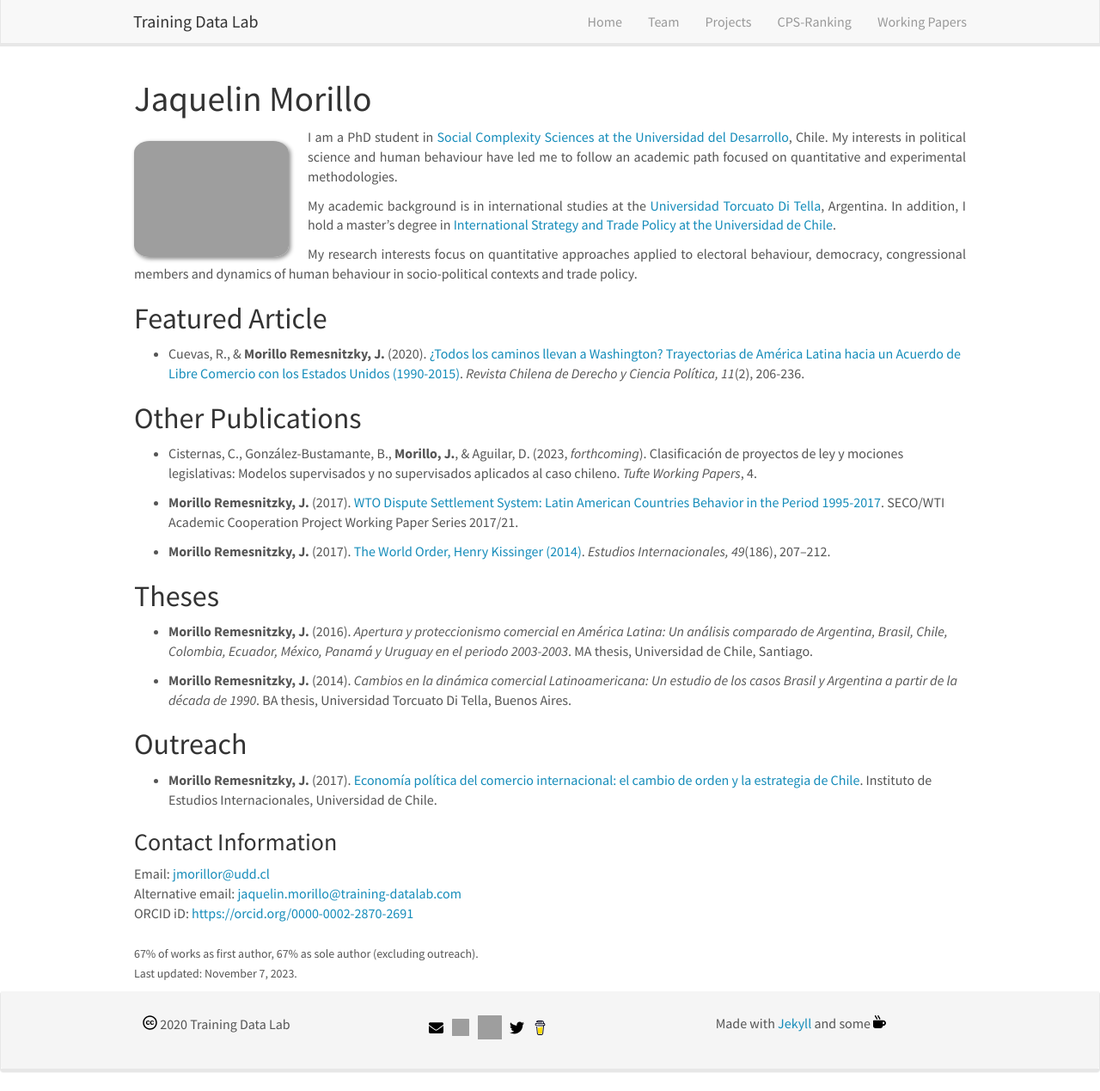
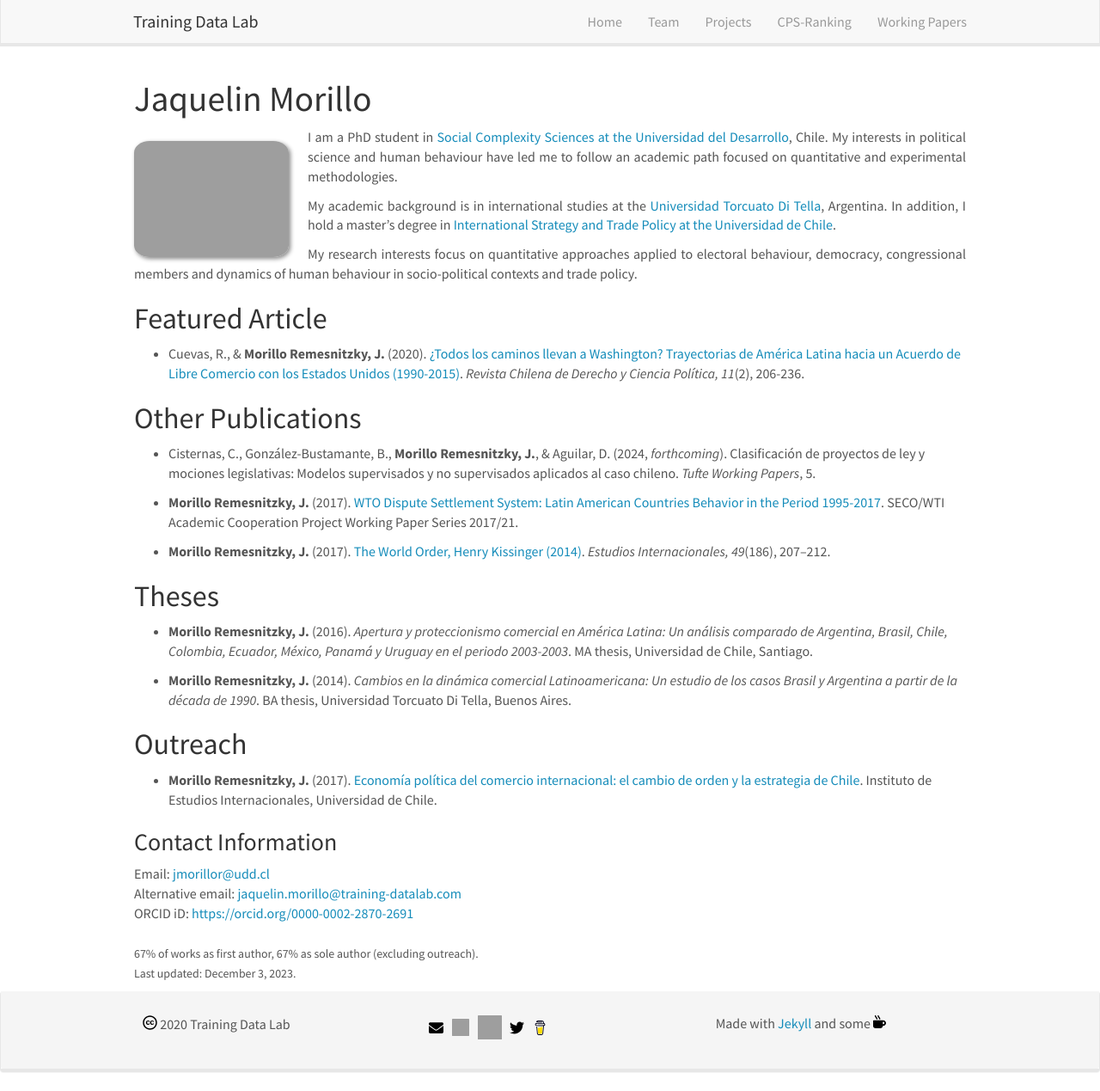
Before and after one commit to training-datalab/old-training-datalab.com, a Jekyll site: the page built from _pages/jmorillo.md, in a window 1280 px wide and 1269 px high. Shown: the whole window at 86% size. Built offline with Jekyll 4.4.1, drawn with Linux system fonts in a browser that asks for light colours; nearby versions of some CDN libraries.

Commit message:
Update jmorillo.md
Co-Authored-By: jaquelin Morillo <91754541+JaquelinMorillo@users.noreply.github.com>

```diff
--- a/_pages/jmorillo.md
+++ b/_pages/jmorillo.md
@@ -22,7 +22,7 @@ permalink: /team/jmorillo/
 
 ## Other Publications
 
-- Cisternas, C., González-Bustamante, B., **Morillo, J.**, & Aguilar, D. (2023, *forthcoming*). Clasificación de proyectos de ley y mociones legislativas: Modelos supervisados y no supervisados aplicados al caso chileno. *Tufte Working Papers*, 4.
+- Cisternas, C., González-Bustamante, B., **Morillo Remesnitzky, J.**, & Aguilar, D. (2024, *forthcoming*). Clasificación de proyectos de ley y mociones legislativas: Modelos supervisados y no supervisados aplicados al caso chileno. *Tufte Working Papers*, 5.
 
 - **Morillo Remesnitzky, J.** (2017). <a href="https://dx.doi.org/10.2139/ssrn.3096032" target="_blank">WTO Dispute Settlement System: Latin American Countries Behavior in the Period 1995-2017</a>. SECO/WTI Academic Cooperation Project Working Paper Series 2017/21.
 
@@ -45,4 +45,4 @@ Alternative email: <a href="mailto:jaquelin.morillo@training-datalab.com">jaquel
 ORCID iD: <a href="https://orcid.org/0000-0002-2870-2691" target="_blank">https://orcid.org/0000-0002-2870-2691</a><br />
 <br />
 <small>67% of works as first author, 67% as sole author (excluding outreach).</small><br />
-<small>Last updated: November 7, 2023.</small>
+<small>Last updated: December 3, 2023.</small>
```
